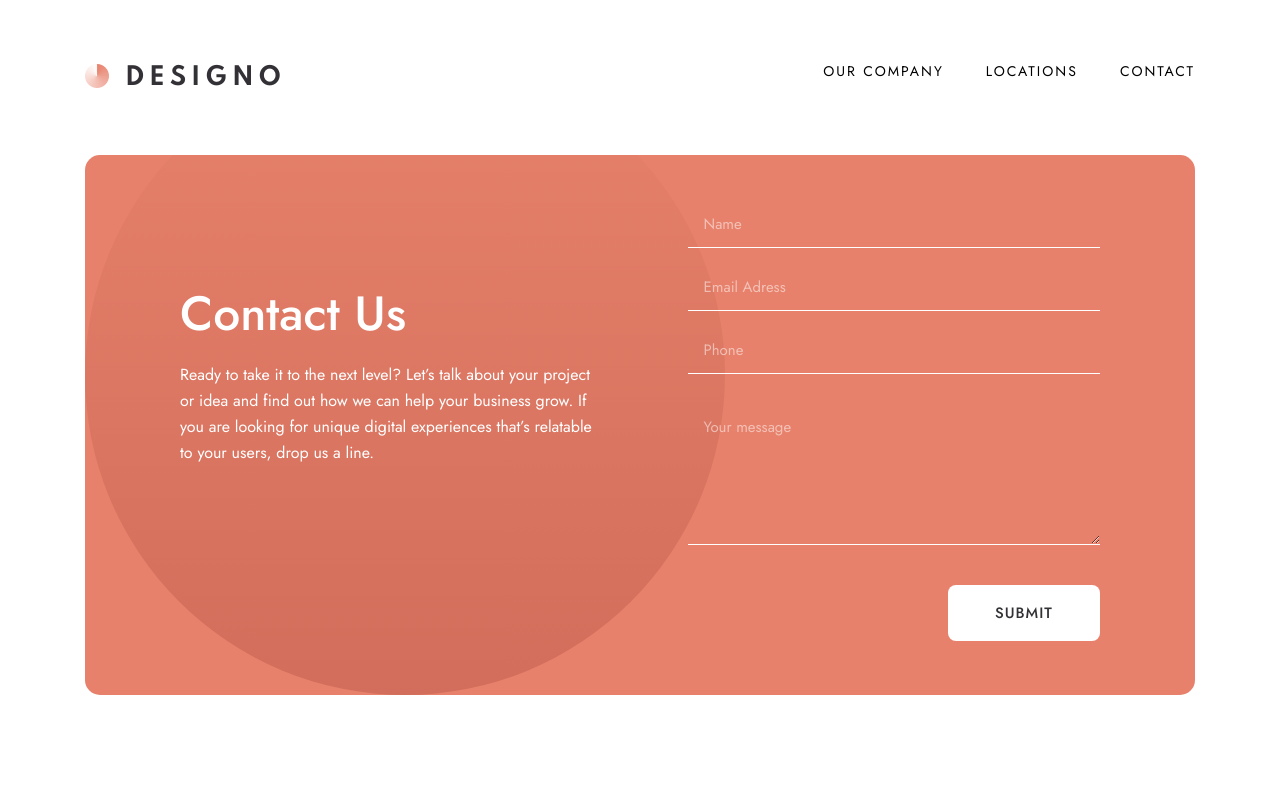
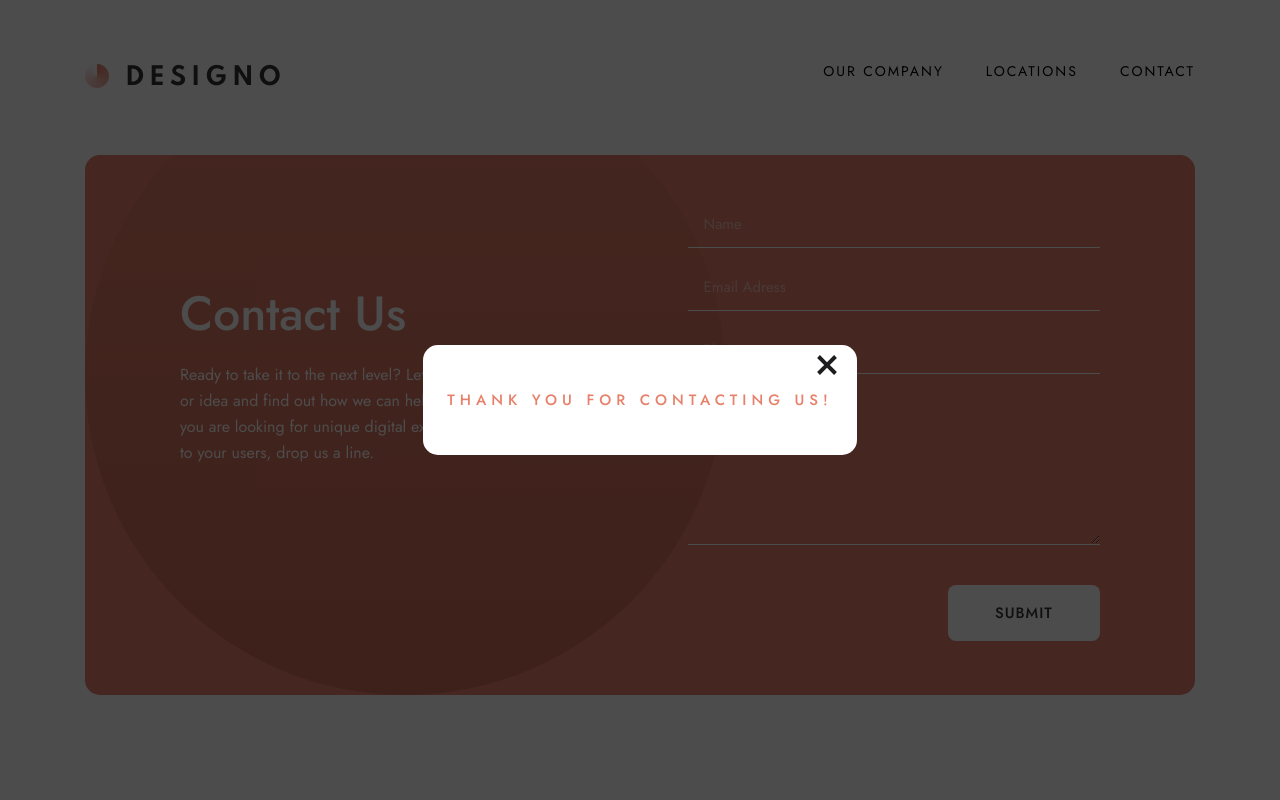
Before and after one commit to Alexandre-st/Designo-multi-page, a React (Create React App) app: page /contact in a window 1280 px wide. Both pictures are taken after typing "Sample", "name@example.com", "Sample", "Sample" into the empty fields and a click on the button "SUBMIT". Shown: the top 800 px of the page. Built offline with nearby package versions, Linux system fonts and the light colour scheme.

Commit message:
Add a modal, for give the user a feedback when is submitting the form

```diff
--- a/public/index.html
+++ b/public/index.html
@@ -16,5 +16,7 @@
 
   <div id="root"></div>
 
+  <div id="portal"></div>
+
 </body>
 </html>
--- /dev/null
+++ b/src/components/Modal/Modal.js
@@ -0,0 +1,26 @@
+import React, { useRef } from 'react';
+import ReactDom from "react-dom";
+
+import closeImage from '../../assets/shared/mobile/icon-close.svg';
+
+export const Modal = ({ setShowModal }) => {
+  const modalRef = useRef();
+
+  const closeModalImage = <img className="modal-close" src={closeImage} alt="Close the Modal"/>
+
+  const closeModal = (evt) => {
+    if (evt.target === modalRef.current) {
+      setShowModal(false);
+    }
+  };
+
+  return ReactDom.createPortal(
+    <div className="modal" ref={modalRef} onClick={closeModal}>
+      <div className="modal-container container">
+        <h4>Thank you for contacting us!</h4>
+        <button className="modal-button" onClick={() => setShowModal(false)}>{closeModalImage}</button>
+      </div>
+    </div>,
+    document.getElementById("portal")
+  );
+};
--- /dev/null
+++ b/src/components/Modal/_modal.scss
@@ -0,0 +1,30 @@
+@use "../../styles/variables/mixins" as *;
+
+.modal {
+  position: fixed;
+  top: 0;
+  left: 0;
+  bottom: 0;
+  right: 0;
+  height: 100vh;
+  display: flex;
+  align-items: center;
+  justify-content: center;
+  background: rgba(0, 0, 0, 0.7);
+  padding: 0 2.4rem;
+
+  &-container {
+    position: relative;
+    padding: 2.4rem;
+    background-color: #FFFFFF;
+    color: #E7816B;
+    border-radius: 15px;
+    text-align: center;
+  }
+
+  &-button {
+    position: absolute;
+    top: 1rem;
+    right: 2rem;
+  }
+}
--- a/src/pages/Contact/Contact.js
+++ b/src/pages/Contact/Contact.js
@@ -1,7 +1,8 @@
-import React from 'react';
+import React, { useState } from 'react';
 import { useFormik } from 'formik';
 
 import ButtonLocation from '../../components/ButtonLocation/ButtonLocation';
+import { Modal } from "../../components/Modal/Modal";
 import BackgroundImage from '../../assets/shared/desktop/bg-pattern-leaf.svg';
 import ErrorImage from '../../assets/contact/desktop/icon-error.svg';
 
@@ -36,9 +37,16 @@ const Contact = () => {
     },
     onSubmit: (values) => {
       console.log("submit", values);
+      openModal();
       formik.resetForm({ values : ''});
     }
-  })
+  });
+
+  const [showModal, setShowModal] = useState(false);
+
+  const openModal = () => {
+    setShowModal(true);
+  };
 
   return (
     <main className="main-contact">
@@ -82,7 +90,8 @@ const Contact = () => {
           </button>
         </form>
       </section>
-
+      {showModal ? <Modal setShowModal={setShowModal} /> : null}
+      {/* { console.log(showModal) } */}
       <ButtonLocation />
       <div className="background-image background-image-bottom">
           <img src={BackgroundImage} alt="Deco" />
--- a/src/styles/index.scss
+++ b/src/styles/index.scss
@@ -15,4 +15,5 @@
 @use "../components/CardPicture/cardPicture";
 @use "../components/ButtonLocation/buttonLocation";
 @use "../components/TalkAbout/talkAbout";
+@use "../components/Modal/modal";
 @use "../components/Footer/footer";
```
